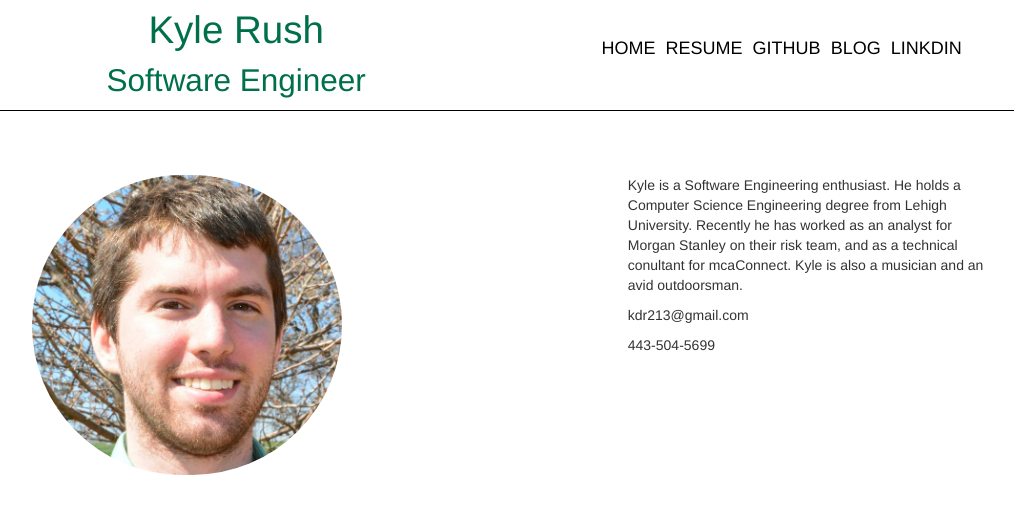
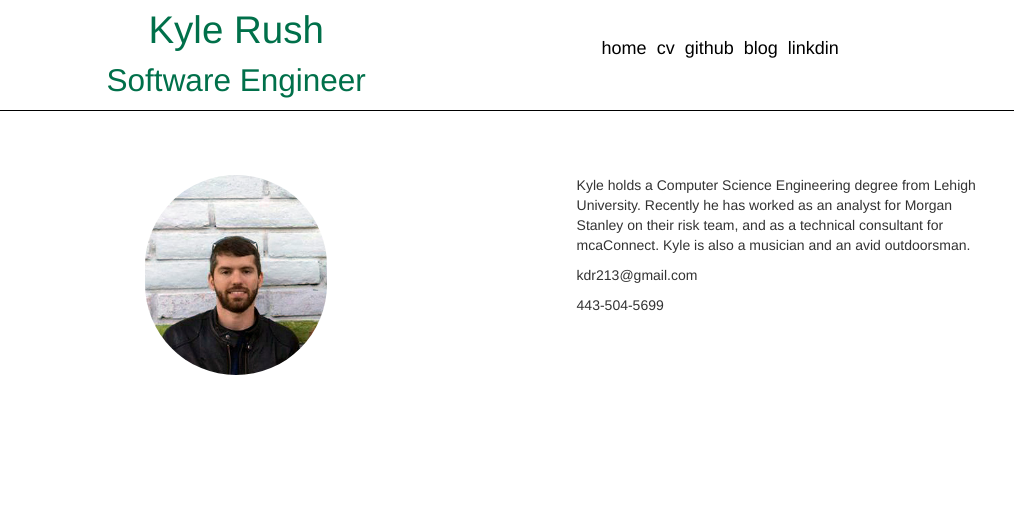
Before and after one commit to k-rush/Personal_Website_2, a plain HTML site: page index.html in a window 1280 px wide. Shown: the whole page, without its empty margins (77-1091 px from the left). Drawn offline with Linux system fonts and the light colour scheme.

Commit message:
Spell correction

```diff
--- a/home.html
+++ b/home.html
@@ -2,12 +2,12 @@
 
 
 		<div class="span4 offset1">
-				<img class="img-circle" id="profile" src="images/profile.jpg">
+				<img class="img-circle" id="profile" src="images/headshot.jpg">
 		</div>
 
 
 			<div id="bio" class="span4 offset1">
-				<p>Kyle is a Software Engineering enthusiast.  He holds a Computer Science Engineering degree from Lehigh University.  Recently he has worked as an analyst for Morgan Stanley on their risk team, and as a technical conultant for mcaConnect.  Kyle is also a musician and an avid outdoorsman.</p>
+				<p>Kyle holds a Computer Science Engineering degree from Lehigh University.  Recently he has worked as an analyst for Morgan Stanley on their risk team, and as a technical consultant for mcaConnect.  Kyle is also a musician and an avid outdoorsman.</p>
 
 				<p>kdr213@gmail.com</p>
 				<p>443-504-5699</p>
--- a/index.html
+++ b/index.html
@@ -65,7 +65,7 @@ $(function() {
     <div id="nav" class="span6">
         <ul>
           <li><a class="update-content" href="#home.html">Home</a></li>
-          <li><a class="update-content" href="#resume.html">Resume</a></li>
+          <li><a class="update-content" href="#resume.html">CV</a></li>
           <li><a class="update-content" href="#github.html">Github</a></li>
           <li><a class="update-content" href="#blog.html">Blog</a></li>
           <li><a href="https://www.linkedin.com/in/kyledrush">Linkdin</a></li>
--- a/layout/styles/nav.css
+++ b/layout/styles/nav.css
@@ -23,7 +23,7 @@
 
 
 	font-size:18px;
-	text-transform:uppercase;
+	text-transform:lowercase;
 	text-decoration: bold;
 	font-family: "HelveticaNeue-Light", "Helvetica Neue Light", "Helvetica Neue", Helvetica, Arial, "Lucida Grande", sans-serif;
    	font-weight: 300;
--- a/layout/styles/style.css
+++ b/layout/styles/style.css
@@ -18,10 +18,10 @@ td {
 
 .img-circle {
     border-radius: 50%;
-
-    position: relative;
-
-        min-height:300px;
+	display: block;
+    margin-left: auto;
+    margin-right: auto;
+    min-height: 200px;
 
 }
 
@@ -76,7 +76,6 @@ td {
 }
 
 #home #bio {
-padding-left: 4%;
 
 }
 
```
Also changed, not shown: images/headshot.jpg (added).
